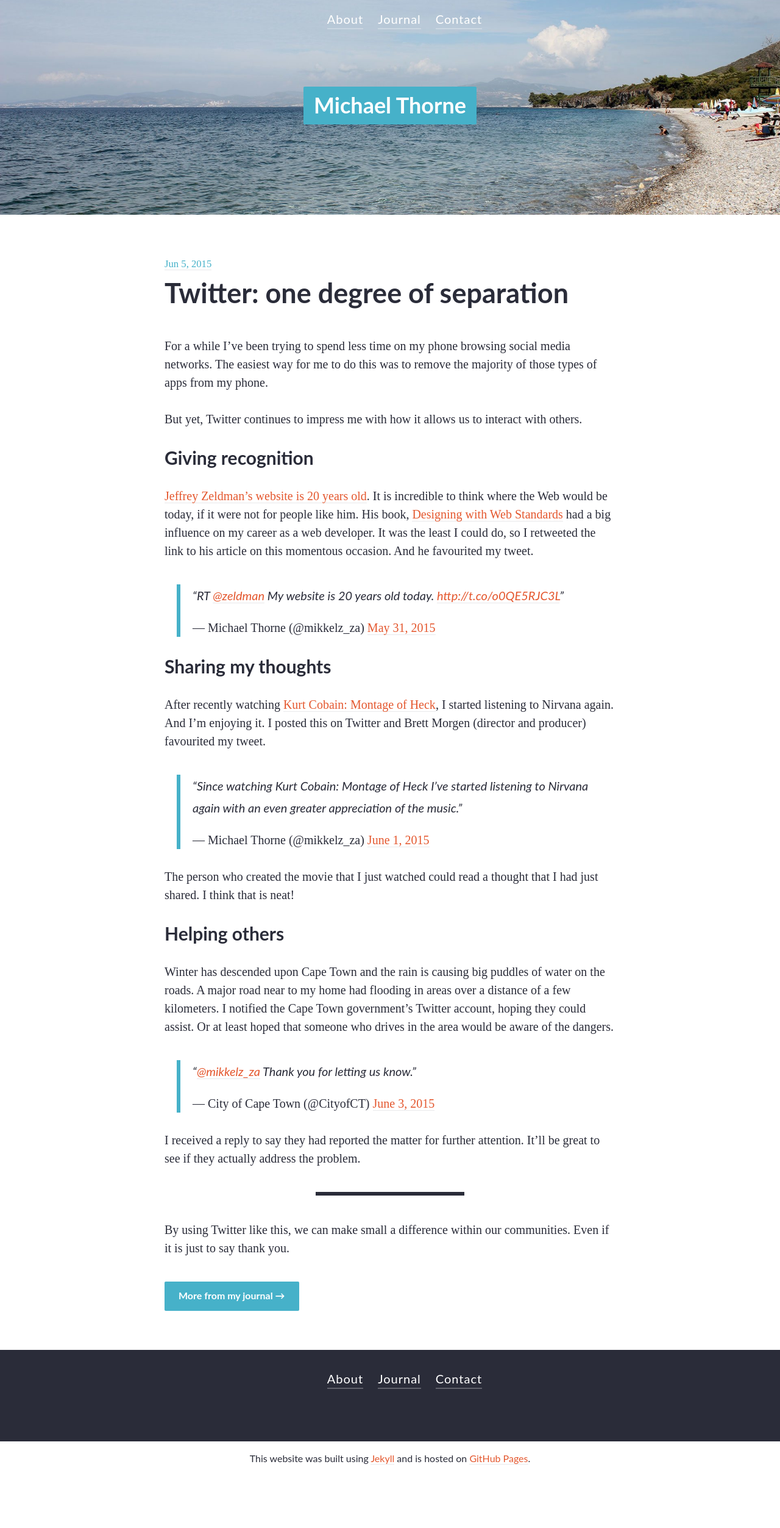
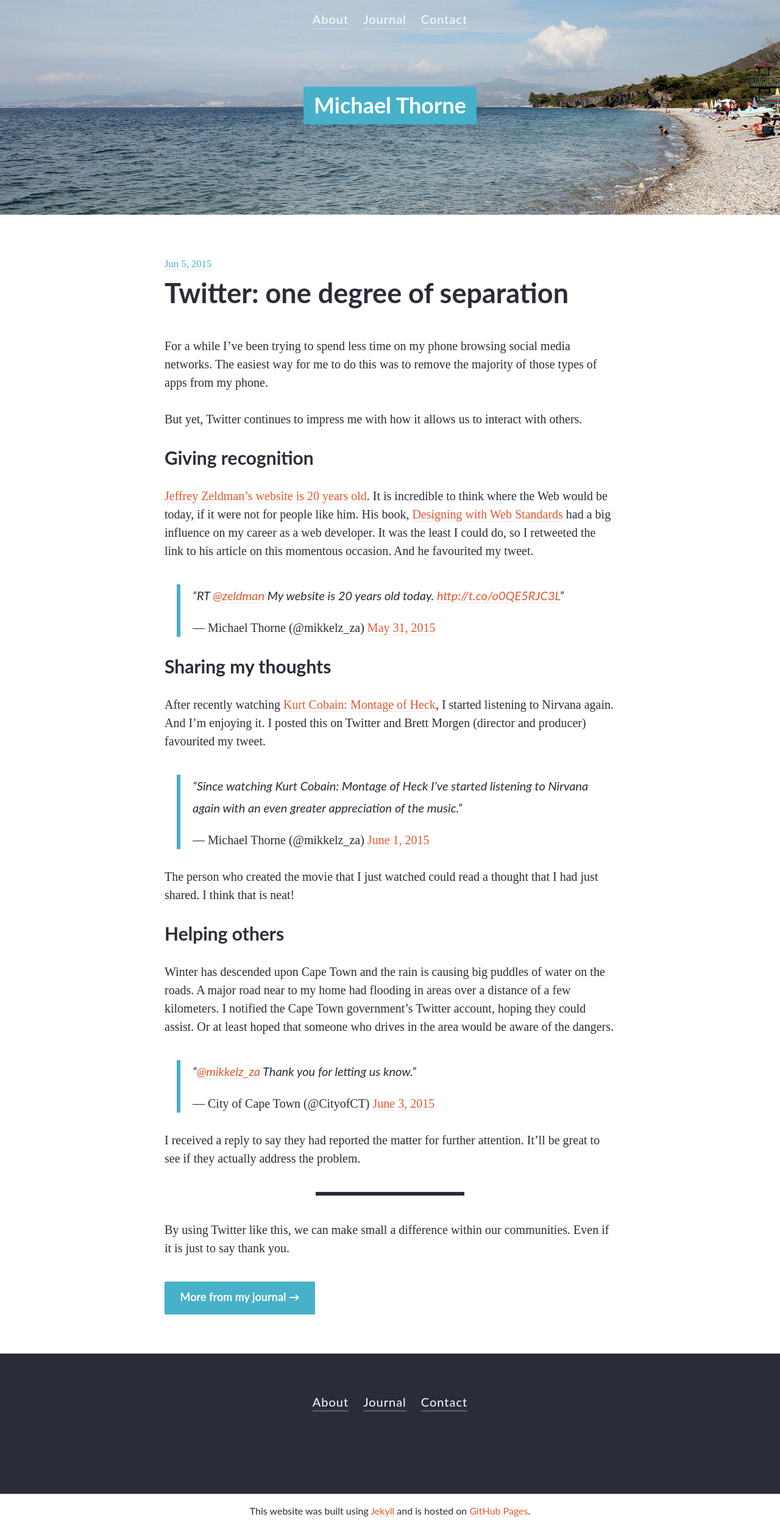
Before and after one commit to michaelthorne/michaelthorne.github.io, a Jekyll site: the page built from index.html, in a window 1280 px wide. Shown: the whole page at 61% size. Built offline with Jekyll 4.4.1, drawn with Linux system fonts in a browser that asks for light colours; comment, search, counter and statistics services are not loaded; before the commit the page ends 2419 px from its top, so only the background shows below that.

Commit message:
Nav logic

```diff
--- a/_includes/footer.html
+++ b/_includes/footer.html
@@ -3,7 +3,7 @@
         <ul class="list">
         {% assign sorted_pages = (site.pages | sort: 'order') %}
         {% for page in sorted_pages %}
-            {% if page.title %}
+            {% if page.nav and page.title %}
             <li>
                 <a href="{{ page.url | prepend: site.baseurl }}">{{ page.nav }}</a>
             </li>
--- a/_includes/header.html
+++ b/_includes/header.html
@@ -3,7 +3,7 @@
         <ul class="list">
         {% assign sorted_pages = (site.pages | sort: 'order') %}
         {% for page in sorted_pages %}
-            {% if page.title %}
+            {% if page.nav and page.title %}
             <li>
                 <a href="{{ page.url | prepend: site.baseurl }}">{{ page.nav }}</a>
             </li>
--- a/_sass/objects/buttons.scss
+++ b/_sass/objects/buttons.scss
@@ -8,6 +8,7 @@
     border-radius: 2px;
     color: $color-white;
     font-family: $font-secondary;
+    font-size: 1.125em; /* 18 / 16 */
     font-weight: $weight-bold;
     display: inline-block;
     padding: 0.5em 1.25em 0.625em;
--- a/_sass/objects/footer.scss
+++ b/_sass/objects/footer.scss
@@ -10,15 +10,15 @@
      */
 
     &.footer--primary {
-        padding-top: 2em;
+        padding-top: 4em;
         text-align: center;
 
         .nav {
-            margin-bottom: 2em;
+            margin-bottom: 3em;
         }
 
         .social {
-            margin-bottom: 2em;
+            margin-bottom: 4em;
         }
     }
 }
```
